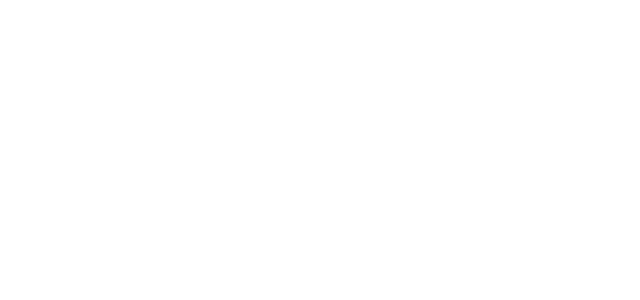
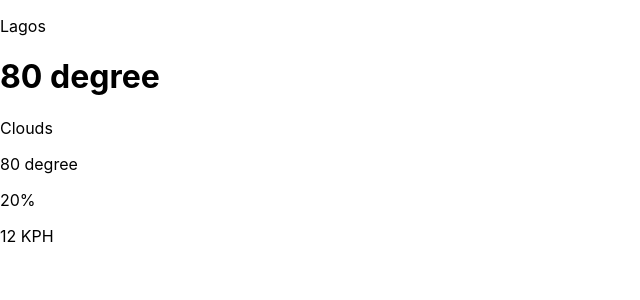
Before and after one commit to kafilat1210/Webstack---Portfolio-Project, a React (Create React App) app in the folder weather-app/: page / in a window 1280 px wide. Shown: the top 300 px of the page, without its empty margins (0-640 px from the left). Built offline with nearby package versions, Linux system fonts and the light colour scheme; the HTML template or start-up script is replaced by a standard one.

Commit message:
Started working on the App.js

```diff
--- a/weather-app/src/App.js
+++ b/weather-app/src/App.js
@@ -2,9 +2,34 @@
 import axios from 'axios';
 
 function App() {
+    const url = "https://";
+
   return (
     <div className="App">
-
+	<div className="container">
+	    <div className="top">
+		<div className="location">
+		    <p>Lagos</p>
+		</div>
+		<div className="temp">
+		    <h1>80 degree</h1>
+		</div>
+		<div className="description">
+		    <p>Clouds</p>
+		</div>
+	    </div>
+	    <div className="bottom">
+		<div className="feels">
+		    <p>80 degree</p>
+		</div>
+		<div className="humidity">
+		    <p>20%</p>
+		</div>
+		<div className="wind">
+		    <p>12 KPH</p>
+		</div>
+	    </div>
+	</div>
     </div>
   );
 }
```
